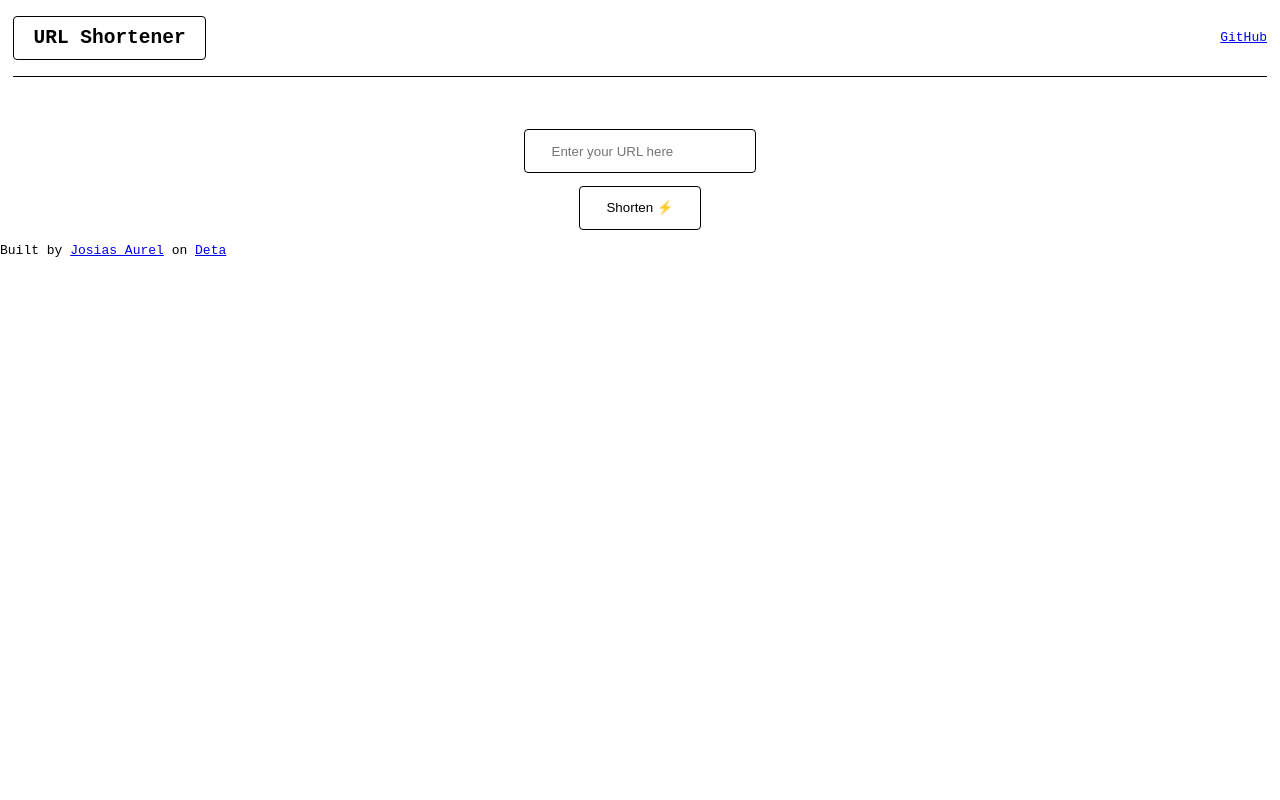
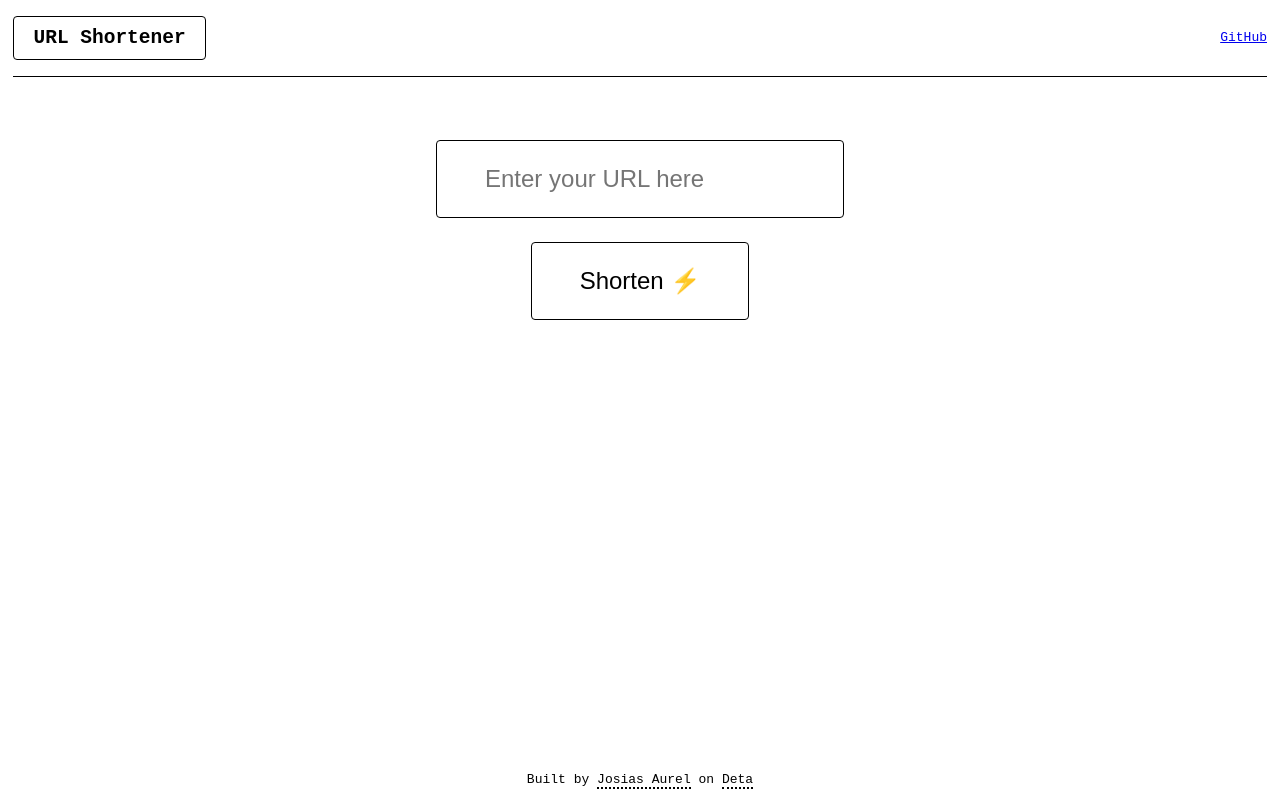
Before and after one commit to JosiasAurel/minishort, a plain HTML site: page pages/index.html in a window 1280 px wide. Drawn offline with Linux system fonts and the light colour scheme.

Commit message:
style homepage

```diff
--- a/static/index.css
+++ b/static/index.css
@@ -22,6 +22,11 @@ header h2 {
     padding: 0.5em 1em 0.5em 1em;
 }
 
+header h2:hover {
+    color: white;
+    background-color: black;
+}
+
 form {
     display: flex;
     flex-direction: column;
@@ -36,9 +41,25 @@ form input, form button {
     background-color: transparent;
     padding: 1em 2em 1em 2em;
     margin: 1em 0 0 0;
+    font-size: 1.5em;
 }
 
 form button:hover {
     color: white;
     background-color: black;
 }
+
+footer {
+    position: absolute;
+    bottom: 0;
+    width: 100vw;
+    display: flex;
+    justify-content: center;
+    align-items: center;
+}
+
+footer a {
+    color: black;
+    text-decoration: none;
+    border-bottom: 2px dotted black;
+}
```
